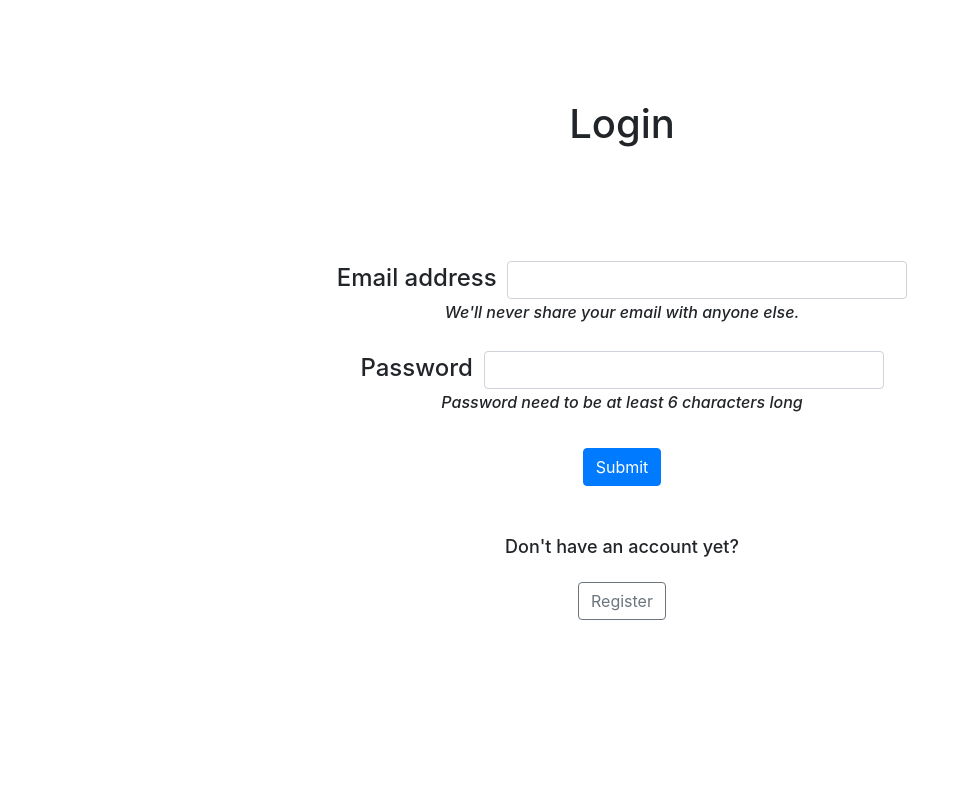
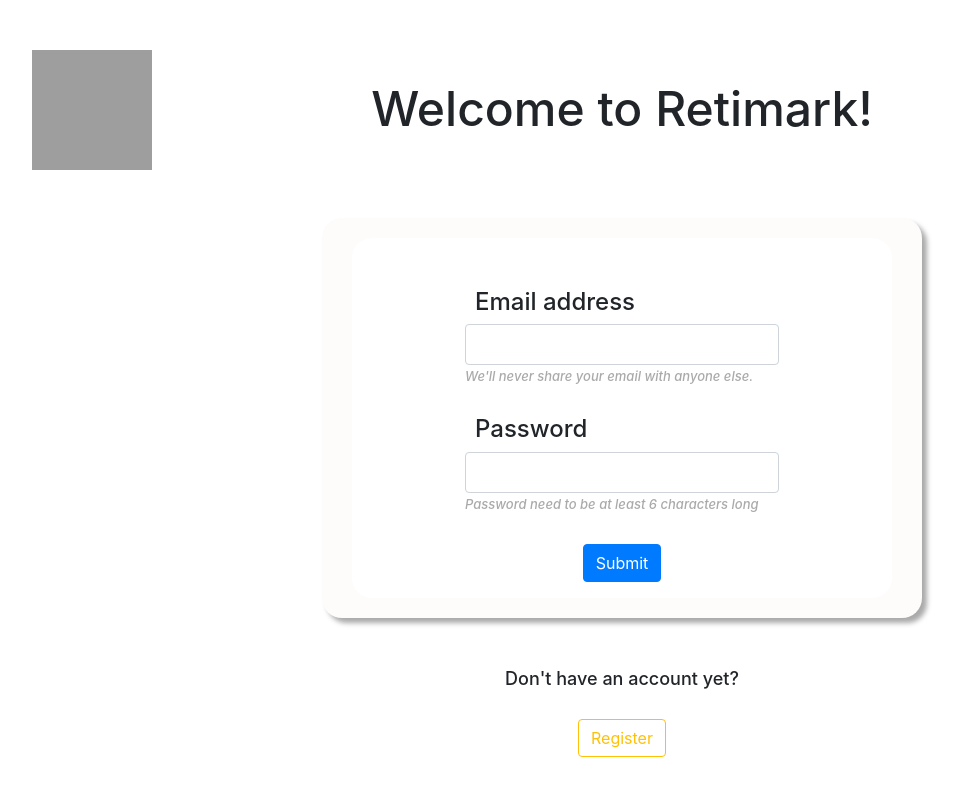
Before and after one commit to LUOYIXIN213/bt4103-retimark-webapp, a Flask app: page / in a window 1280 px wide. Shown: the whole page, without its empty margins (18-979 px from the left). Run offline with Flask 2, Linux system fonts and the light colour scheme; grey boxes are pictures that could not be loaded.

Commit message:
login page style

```diff
--- a/templates/about.html
+++ b/templates/about.html
@@ -11,7 +11,7 @@
             border-radius: 20px;
             margin: auto;
             margin-top: 20px;
-            #background-color: #FEFBFB;
+            background-color: #FEFBFB;
             box-shadow: 5px 5px 5px #aaaaaa;">
         <div class="row no-gutters">
             <div class="col-md-3">
@@ -20,7 +20,7 @@
             </div>
             <div class="col-md-8">
                 <div class="card-body">
-                    <h5 class="card-title" style="font-size: xxx-large; margin-top: 20px; color: #ee6617;">Diabetes</h5>
+                    <h5 class="card-title" style="font-size: x-large; margin-top: 20px; color: #ee6617;">Diabetes</h5>
                     <p class="card-text" style="font-size: large; margin-top: 20px;">is a disease that occurs when your blood glucose, also called blood sugar, is too high. Blood glucose is your main source of energy and comes from the food you eat. Over time, having too much glucose in your blood can cause health problems such as kindney and heart disease. Although diabetes has no cure, you can take steps to manage your diabetes and stay healthy.</p>
                 </div>
             </div>
@@ -207,7 +207,7 @@
         h1 {
             padding-left: 220px;
             margin-top: 60px;
-            #text-shadow: 1px 1px 5px #BFBFBF;
+            text-shadow: 1px 1px 5px #BFBFBF;
             font-size: xx-large;
         }
     </style>
--- a/templates/login.html
+++ b/templates/login.html
@@ -4,48 +4,95 @@
     <meta charset="UTF-8">
     <title>Login</title>
     <link rel="stylesheet" href="https://cdn.jsdelivr.net/npm/bootstrap@4.5.3/dist/css/bootstrap.min.css" integrity="sha384-TX8t27EcRE3e/ihU7zmQxVncDAy5uIKz4rEkgIXeMed4M0jlfIDPvg6uqKI2xXr2" crossorigin="anonymous">
+
 </head>
 <body>
-    <h1> Login <h1>
+    <img src="/static/PIC/logo.png" alt="" width="120" height="120">
+    <h1> Welcome to Retimark! <h1>
+    <div id="outer-box">
+        <div id="inner-box">
             <form action="http://127.0.0.1:5000/login_user" method="POST">
-            <div class="mb-3">
+                <div class="input-wrapper">
                     <label for="exampleInputEmail1" class="form-label">Email address</label>
                     <input type="email" class="form-control" id="exampleInputEmail1" aria-describedby="emailHelp" name="email">
                     <div id="emailHelp" class="form-text">We'll never share your email with anyone else.</div>
-            </div>
-            <div class="mb-3">
                     <label for="exampleInputPassword1" class="form-label">Password</label>
                     <input type="password" class="form-control" id="exampleInputPassword1" aria-describedby="passwordHelp" name="password">
                     <div id="passwordHelp" class="form-text">Password need to be at least 6 characters long</div>
                 </div>
+                <div>
                     <button type="submit" class="btn btn-primary">Submit</button>
+                </div>
             </form>
+        </div>
+    </div>
+    <div>
         <p style="font-size: large; margin-top: 50px;">Don't have an account yet? </p>
-        <a class="btn btn-outline-secondary" href="{{ url_for('register_page') }}" role="button">Register</a>
+        <a class="btn btn-outline-warning" href="{{ url_for('register_page') }}" role="button">Register</a>
+    </div>
 </body>
 </html>
 <style>
+    img {
+        position: absolute;
+        top: 50px;
+        left: 50px;
+    }
+
     h1 {
         text-align: center;
-        margin-top: 100px;
-        margin-bottom: 100px;
+        margin-top: 80px;
+        margin-bottom: 0px;;
+        font-size: xxx-large;
+    }
+
+    .input-wrapper {
+        display: inline-block;
+        text-align: left;
     }
 
     .form-label {
-        margin-top: 100px;
-        display: inline;
+        position: relative;
+        margin-left: 10px;
+        margin-top: 30px;
         font-size: x-large;
     }
 
     .form-control {
-        display: inline;
-        max-width: 400px;
+        margin: auto;
+        max-width: 500px;
+        font-size: large;
     }
 
     .form-text {
-        display: center;
-        font-size: medium;
+        display: left;
+        font-size: small;
         font-style: italic;
+        color: #aaaaaa;
+    }
+
+    #outer-box {
+        margin-top: 20px;
+        margin-left: auto;
+        margin-right: auto;
+        width: 600px;
+        height: 400px;
+        background: #FEFBFB;
+        position: relative;
+        border-radius: 20px;
+        box-shadow: 5px 5px 5px #aaaaaa;
+    }
+
+    #outer-box #inner-box {
+        position: absolute;
+        padding-top: 20px;
+        padding-bottom: 20px;
+        width: 90%;
+        height: 90%;
+        background: white;
+        left: 5%;
+        top: 5%;
+        border-radius: 20px;
     }
 
     button {
```
Lines whose indentation alone changed are shown as unchanged.
